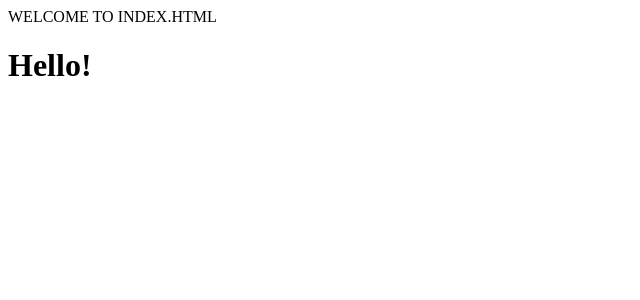
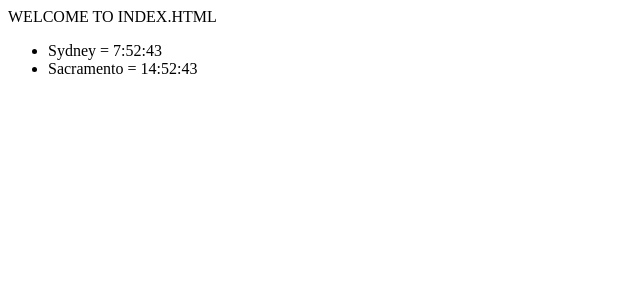
Before and after one commit to Luke-Wilson/timezones, a React app: page / in a window 1280 px wide. Shown: the top 300 px of the page, without its empty margins (0-640 px from the left). Built offline with nearby package versions, Linux system fonts and the light colour scheme.

Commit message:
create a Clock component and render a list of clocks

```diff
--- a/Gruntfile.js
+++ b/Gruntfile.js
@@ -58,4 +58,4 @@ module.exports = function(grunt) {
   grunt.loadNpmTasks('grunt-concurrent');
   grunt.registerTask('default', ['build', 'concurrent:target']);
   grunt.registerTask('build', ['browserify']);
-}
+};
--- /dev/null
+++ b/src/ClockList.jsx
@@ -0,0 +1,17 @@
+import React from 'react';
+import Clock from './clock/Clock.jsx';
+
+var cities = [
+  {name: "Sydney", timezone: "10"},
+  {name: "Sacramento", timezone: "-7"}
+];
+
+const ClockList = () => (
+  <ul>
+    {cities.map(city => {
+      return <Clock timezone={city.timezone} name={city.name} />
+    })}
+  </ul>
+)
+
+export default ClockList;
--- a/src/app.jsx
+++ b/src/app.jsx
@@ -1,6 +1,5 @@
 import React from 'react';
 import ReactDOM from 'react-dom';
+import ClockList from './ClockList.jsx';
 
-
-
-ReactDOM.render(<h1>Hello!</h1>, document.getElementById('app'));
+ReactDOM.render(<ClockList />, document.getElementById('app'));
--- /dev/null
+++ b/src/clock/Clock.jsx
@@ -0,0 +1,48 @@
+import React from 'react';
+
+export default class Clock extends React.Component {
+  constructor(props) {
+    super(props)
+    const {timezone, name} = props;
+    this.state = {
+      timezone: timezone,
+      name: name,
+      time: ''
+    }
+  }
+
+  componentWillMount() {
+    setInterval(function() {
+      this.setTime();
+    }.bind(this), 1000);
+  }
+
+  setTime() {
+    let now = new Date();
+    let hours = now.getUTCHours() + eval(this.state.timezone);
+    let mins = now.getUTCMinutes();
+    let secs = now.getUTCSeconds();
+    this.setState({
+      time: this.addZeroes([hours, mins, secs])
+    })
+  }
+
+  addZeroes(items) {
+    items = items.map(item => {
+      item = item.toString();
+      if (item.length === 1) {
+        return '0' + item;
+      } else {
+        return item;
+      }
+    });
+    items[0] = items[0] > 23 ? items[0] - 24 : items[0];
+    return items.join(":");
+  }
+
+  render () {
+    return (
+      <li className="clock">{this.state.name} = {this.state.time}</li>
+    )
+  }
+}
```
